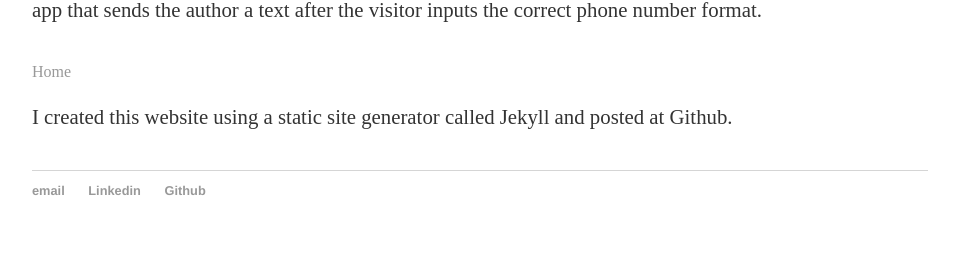
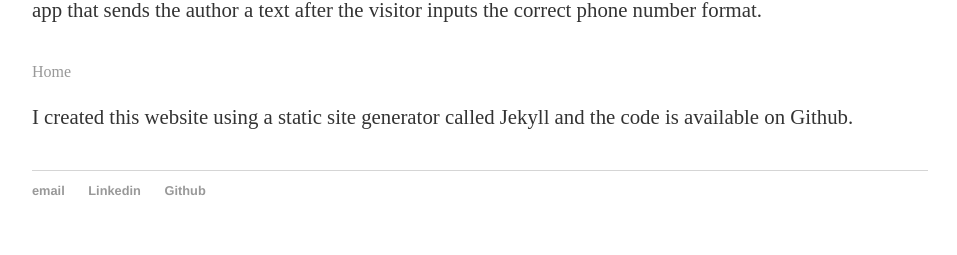
Before and after one commit to r8dkay/r8dkay.github.io, a Jekyll site: the page built from portfolio/index.html, in a window 1280 px wide. Shown: the part 647-902 px from the top of the page, without its empty margins (160-1117 px from the left). Built offline with Jekyll 4.4.1, drawn with Linux system fonts in a browser that asks for light colours.

Commit message:
Update index.html

```diff
--- a/portfolio/index.html
+++ b/portfolio/index.html
@@ -20,5 +20,5 @@ title: Portfolio
 
 	     <a href="/">Home</a>
 
-	     <p>I created this website using a static site generator called Jekyll and posted at Github.</p><br/>
+	     <p>I created this website using a static site generator called Jekyll and the code is available on Github.</p><br/>
 </div>
```
